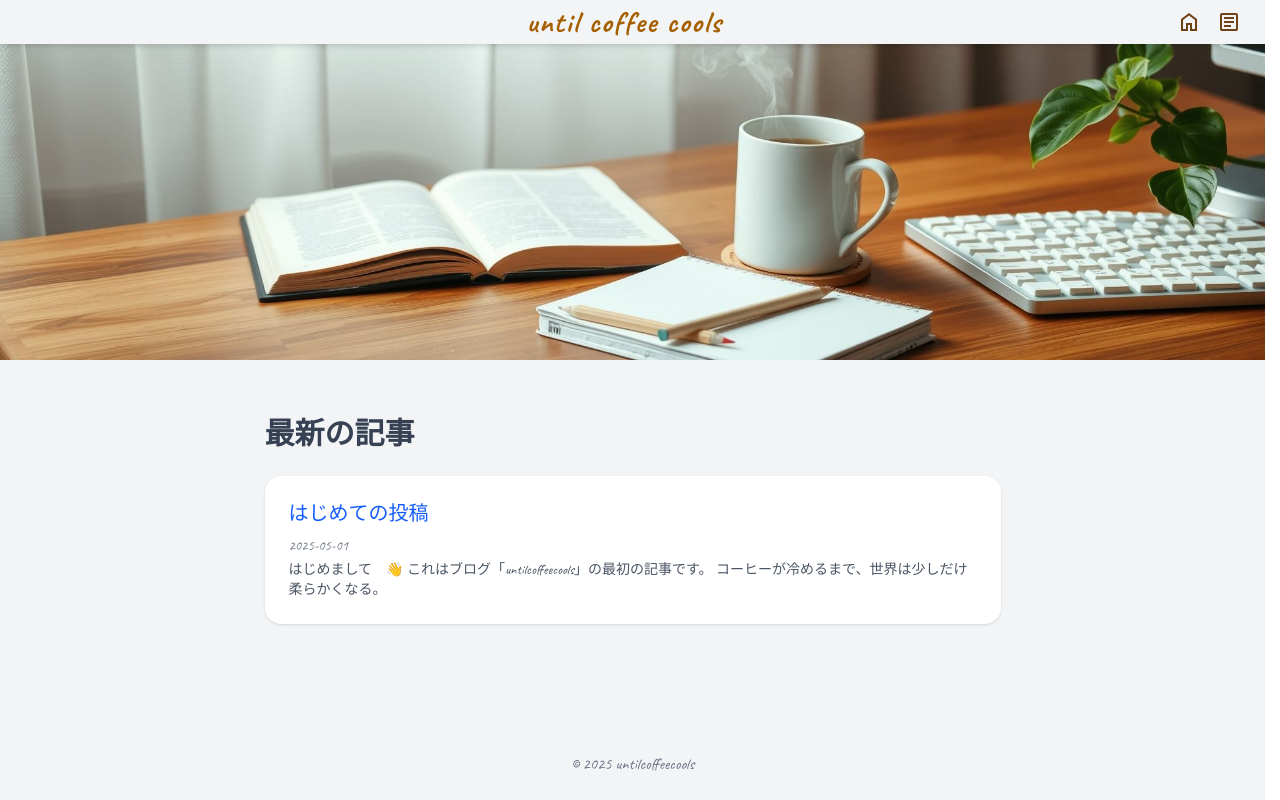
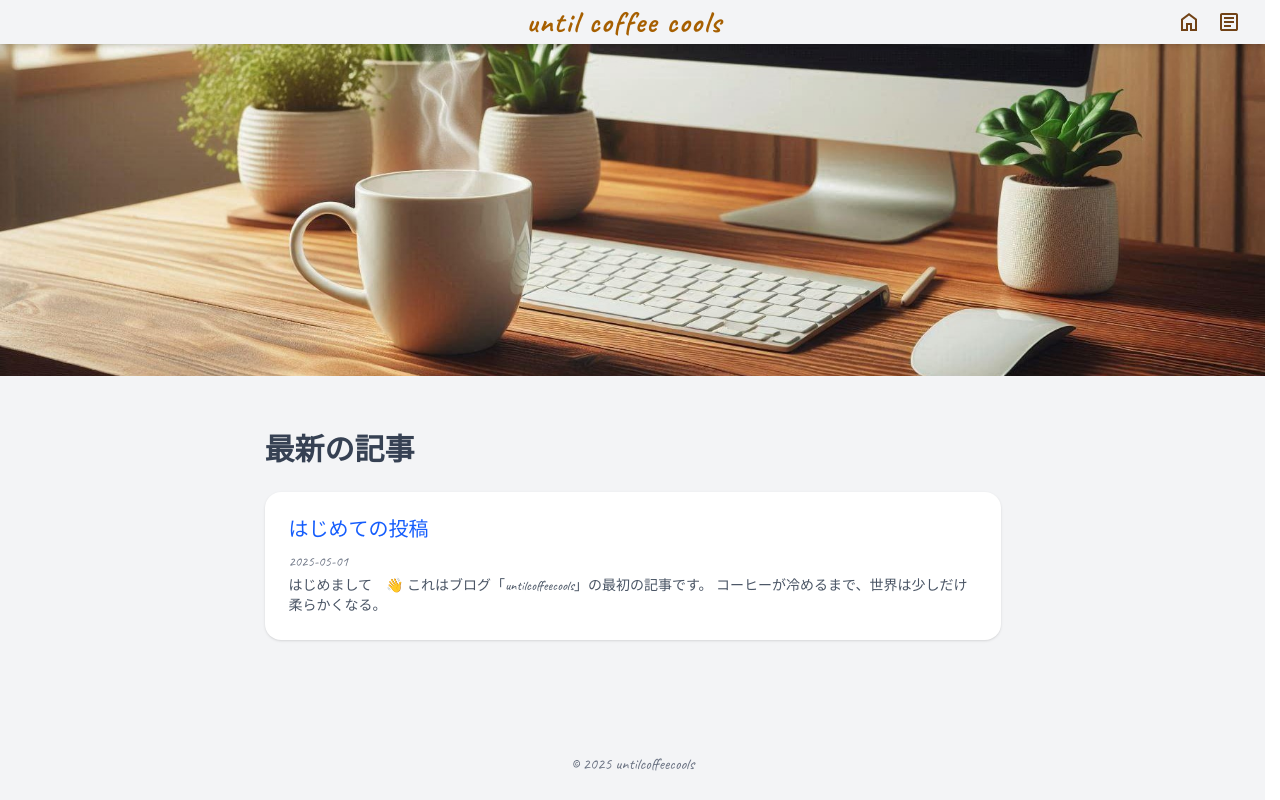
Before and after one commit to endy-key/untilcoffeecools, a Next.js app: page / in a window 1280 px wide. Built offline with nearby package versions, Linux system fonts and the light colour scheme; no server answers.

Commit message:
add heroImage

```diff
--- a/src/app/layout.tsx
+++ b/src/app/layout.tsx
@@ -36,7 +36,7 @@ export default function RootLayout({
           </div>
           <div className="flex items-center justify-center">
             <Image
-              src={"/heroImage.jfif"}
+              src={"/heroImage.jpg"}
               alt={"untilcoffeecools heroImage"}
               width={1200} // 画像の実際の幅 (ピクセル単位) を指定してください
               height={400} // 画像実際の高さ (ピクセル単位) を指定してください
```
